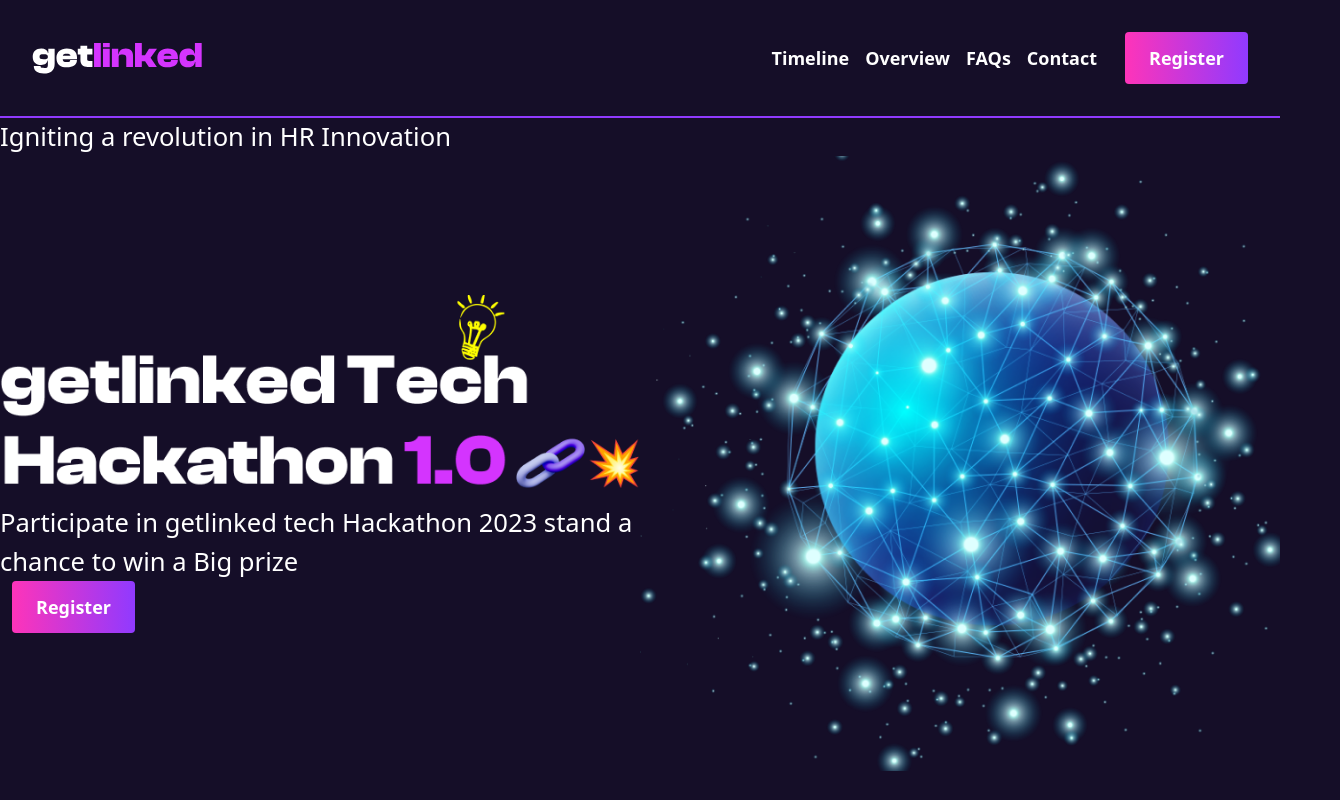
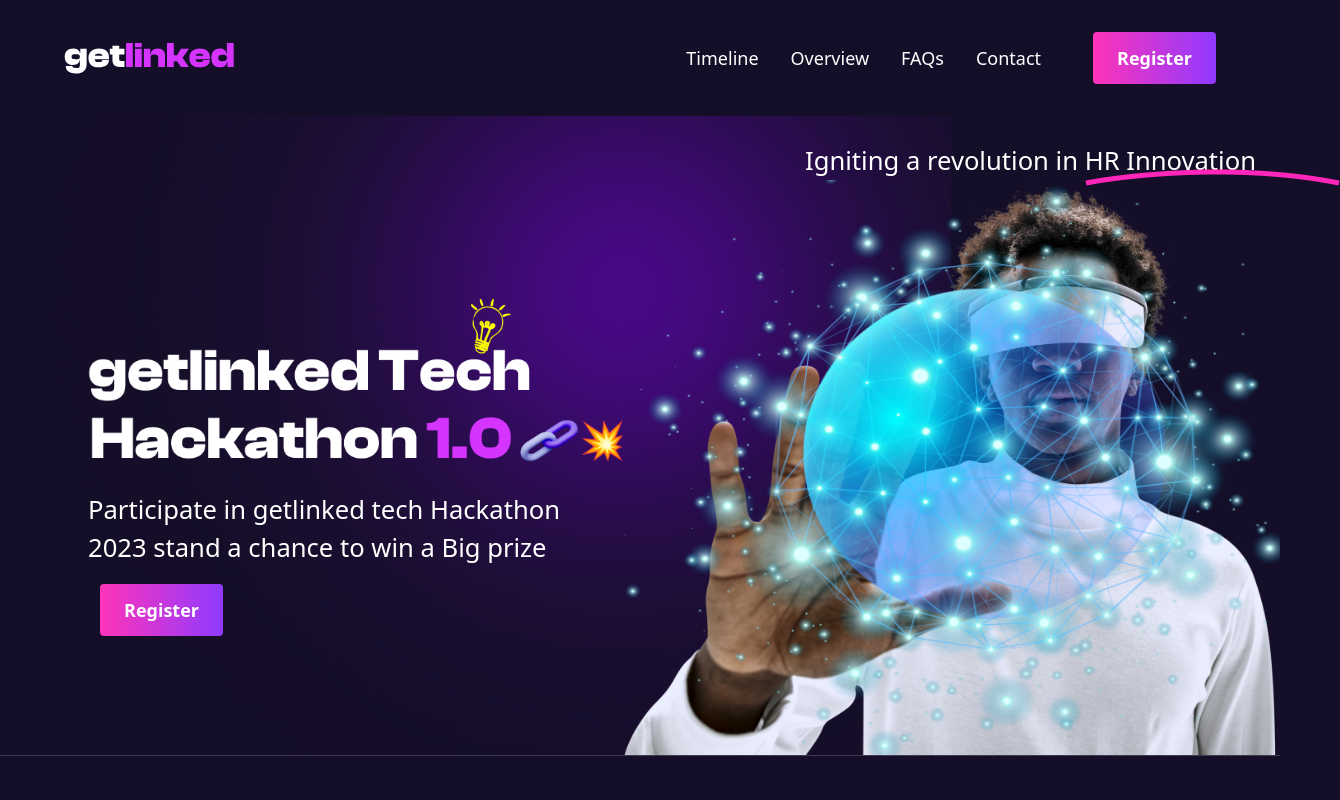
Before and after one commit to SageKyle/getlinked, a React (Vite) app: page / in a window 1280 px wide. Shown: the whole page, 1340 px wide, since content can reach past the window. Built offline with nearby package versions, Linux system fonts and the light colour scheme.

Commit message:
home: complete first draft of hero section
this includes the static layout and styles of the hero section

```diff
--- a/src/App.jsx
+++ b/src/App.jsx
@@ -4,7 +4,7 @@
 
 function App() {
 	return (
-		<section className="App">
+		<section className="App ">
 			<Navbar />
 			<Outlet />
 		</section>
--- a/src/assets/styles/Navbar.module.css
+++ /dev/null
@@ -1,14 +0,0 @@
-.container {
-	width: 100%;
-	padding: 2rem;
-	border-bottom: 2px solid var(--dark-purple);
-}
-
-.navWrapper {
-	gap: 1rem;
-}
-
-.navSection {
-	gap: 1rem;
-	list-style: none;
-}
--- a/src/components/Hero.jsx
+++ b/src/components/Hero.jsx
@@ -1,18 +1,20 @@
 // import UnderlineImage from '../assets/icons/purple-underline.png'
 import BlueFlare from '../assets/images/blue-blob-with-flare.png'
 import TitleImage from '../assets/images/getlinked-title.png'
+import Illustration from '../assets/images/man-wearing-smart-glasses-touching-virtual-screen.png'
 import PrimaryBtn from './PrimaryBtn'
 
 export default function Hero() {
 	return (
-		<article className="w-full">
-			<h2>
-				Igniting a revolution in <span>HR Innovation</span>
+		<article className="w-full flex flex-col items-end justify-end pl-6 lg:h-[calc(100vh-10rem)] border-b border-primary-border glow-bg">
+			<h2 className="mt-4 mr-6">
+				Igniting a revolution in{' '}
+				<span className="purple-underline">HR Innovation</span>
 			</h2>
-			<section className="w-full grid items-center justify-between lg:grid-cols-2">
-				<div className="">
+			<section className="w-full h-[90%] grid items-center justify-between lg:grid-cols-[auto_55%] pl-16">
+				<div className="w-full h-auto">
 					<img src={TitleImage} alt="Getlinked Tech Hackathon 1.0" />
-					<p>
+					<p className="my-4 relative">
 						Participate in getlinked tech Hackathon 2023 stand a chance to win a
 						Big prize
 					</p>
@@ -21,11 +23,16 @@
 
 					<div className="countdown"></div>
 				</div>
-				<div className="w-full">
+				<div className="w-full h-full relative flex items-end justify-end">
 					<img
 						src={BlueFlare}
-						alt="blue bubble flare with a man wearing smart glasses touching virtual screen in the background"
-						className="w-full"
+						alt="blue bubble flare"
+						className="inline-block w-full h-full absolute z-[2]"
+					/>
+					<img
+						src={Illustration}
+						alt="a man wearing smart glasses touching virtual screen in the background"
+						className="inline-block w-full h-full absolute bottom-0 top-0 z-[1]"
 					/>
 				</div>
 			</section>
--- a/src/components/Navbar.jsx
+++ b/src/components/Navbar.jsx
@@ -1,19 +1,17 @@
 import { NavLink } from 'react-router-dom'
 import Logo from '../assets/icons/logo.svg'
-import utils from '../assets/styles/Helpers.module.css'
-import Styles from '../assets/styles/Navbar.module.css'
 import PrimaryBtn from './PrimaryBtn'
 
 export default function Navbar() {
 	return (
 		<header
-			className={`${utils.flexContainer} ${Styles.container} text-lg font-semibold justify-between capitalize`}
+			className={`w-full text-lg justify-between capitalize flex items-center py-8 px-16`}
 		>
 			<NavLink to={'/'}>
 				<img src={Logo} className="" alt="getlinked" />
 			</NavLink>
-			<nav className={`${utils.flexContainer} ${Styles.navWrapper}`}>
-				<ul className={`${utils.flexContainer} ${Styles.navSection}`}>
+			<nav className={` flex items-center gap-10 `}>
+				<ul className={` flex items-center gap-8`}>
 					<li>
 						<NavLink to={''}>timeline</NavLink>
 					</li>
--- a/src/index.css
+++ b/src/index.css
@@ -43,3 +43,32 @@
 	padding: 0;
 	box-sizing: border-box;
 }
+
+.purple-underline {
+	display: inline-block;
+	position: relative;
+	width: fit-content;
+	object-fit: contain;
+}
+
+.purple-underline::after {
+	display: flex;
+	content: url('./assets/icons/purple-underline.png');
+	position: absolute;
+	width: 2rem;
+	top: 1rem;
+	/* left: 0;
+	right: 0; */
+}
+
+.glow-bg {
+	background: url('public/purple-lens-flare.svg'),
+		var(--background-color) -155.25px -155px / 114.411% 118.9% no-repeat;
+	background-blend-mode: hard-light;
+	background-position-y: 80%;
+	background-position-x: left;
+	/* background-size: 50%; */
+	background-repeat: no-repeat;
+}
+
+/* bg-purple-glow bg-[#150e28] bg-opacity-30  bg-no-repeat [background-position:-50%_50%] */
--- a/tailwind.config.js
+++ b/tailwind.config.js
@@ -7,11 +7,13 @@
 				primary: {
 					DEFAULT: '#903aff',
 					light: '#d434fe',
+					border: 'rgba(255, 255, 255, 0.18)',
 				},
 			},
 			backgroundImage: {
 				gradient:
 					'linear-gradient(to left, rgb(144, 58, 255), rgb(254, 52, 185))',
+				'purple-glow': "url('purple-lens-flare.svg')",
 			},
 		},
 	},
```
Also changed, not shown: public/purple-lens-flare.svg (added), src/assets/images/idea-illustration.png (added).
